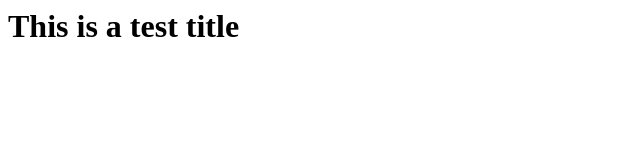
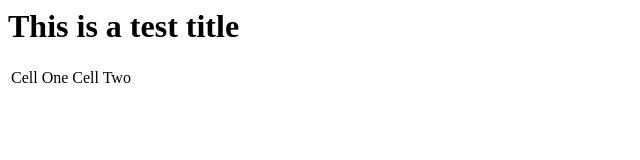
Before and after one commit to Kazumi18/Kazumi18.Github.Io, a plain HTML site: page index.html in a window 1280 px wide. Shown: the whole page, without its empty margins (0-640 px from the left). Drawn offline with Linux system fonts and the light colour scheme.

Commit message:
Update index.html

```diff
--- a/index.html
+++ b/index.html
@@ -2,5 +2,9 @@
 <head><title>Here is the title</title></head>
 <body>
 <H1>This is a test title</h1>
+<Table>
+<tr>
+<td>Cell One</td>
+<td>Cell Two</td>
 </body>
 </html>
```
